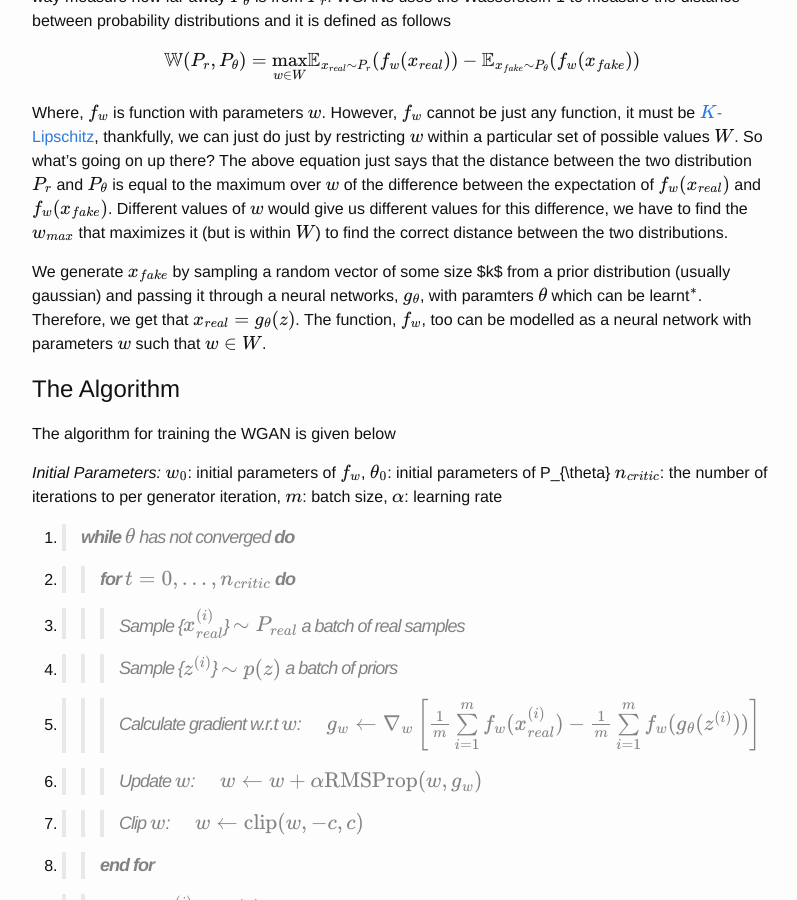
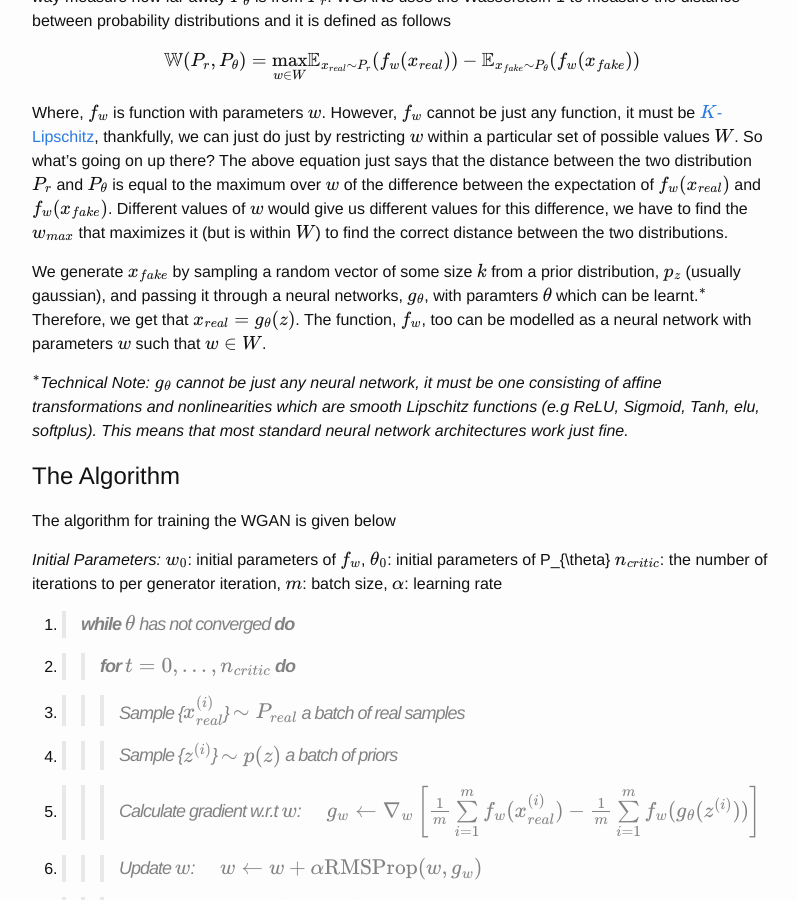
Before and after one commit to shahrukhathar/shahrukhathar.github.io, a Jekyll site: the page built from _posts/2017-03-04-Wasserstein-GANs.markdown, in a window 1280 px wide and 900 px high, scrolled down 398 px. Shown: the whole window, without its empty margins (238-1035 px from the left). Built offline with Jekyll 4.4.1, drawn with Linux system fonts in a browser that asks for light colours; formulas are drawn with MathJax 3.

Commit message:
UpdatedWGAN

```diff
--- a/_posts/2017-03-04-Wasserstein-GANs.markdown
+++ b/_posts/2017-03-04-Wasserstein-GANs.markdown
@@ -28,12 +28,14 @@ between the two distribution $$P_{r}$$ and $$P_{\theta}$$ is equal to the maximu
 $$f_{w}(x_{real})$$ and $$f_{w}(x_{fake})$$. Different values of $$w$$ would give us different values for this difference, we have to find
 the $$w_{max}$$ that maximizes it (but is within $$W$$) to find the correct distance between the two distributions.
 
-We generate $$x_{fake}$$ by sampling a random vector of some size $k$ from a prior distribution (usually gaussian) and passing it through a neural networks,
-$$g_{\theta}$$, with paramters $$\theta$$ which can be learnt$$^{*}$$.
+We generate $$x_{fake}$$ by sampling a random vector of some size $$k$$ from a prior distribution, $$p_{z}$$ (usually gaussian), and passing it through a neural networks,
+$$g_{\theta}$$, with paramters $$\theta$$ which can be learnt.$$^{*}$$
 Therefore, we get that $$x_{real} = g_{\theta}(z)$$. The function, $$f_{w}$$, too can be modelled as a neural network with parameters $$w$$ such that
 $$w \in W$$.
 
-
+*$$^{*}$$Technical Note: $$g_{\theta}$$ cannot be just any neural network,
+it must be one consisting of affine transformations and nonlinearities which are smooth Lipschitz functions (e.g ReLU, Sigmoid, Tanh, elu, softplus).
+This means that most standard neural network architectures work just fine.*
 
 
 # The Algorithm
```
